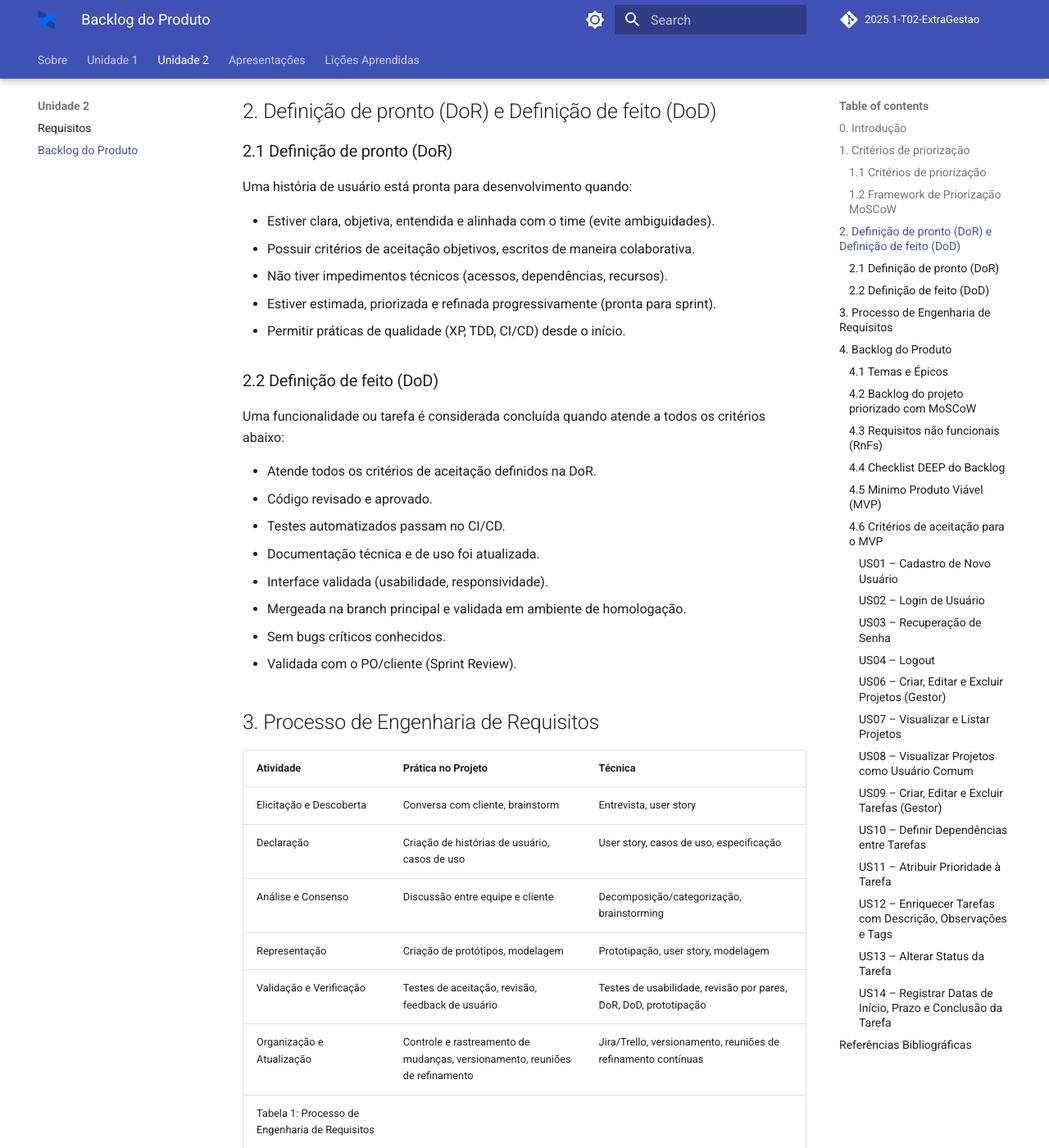
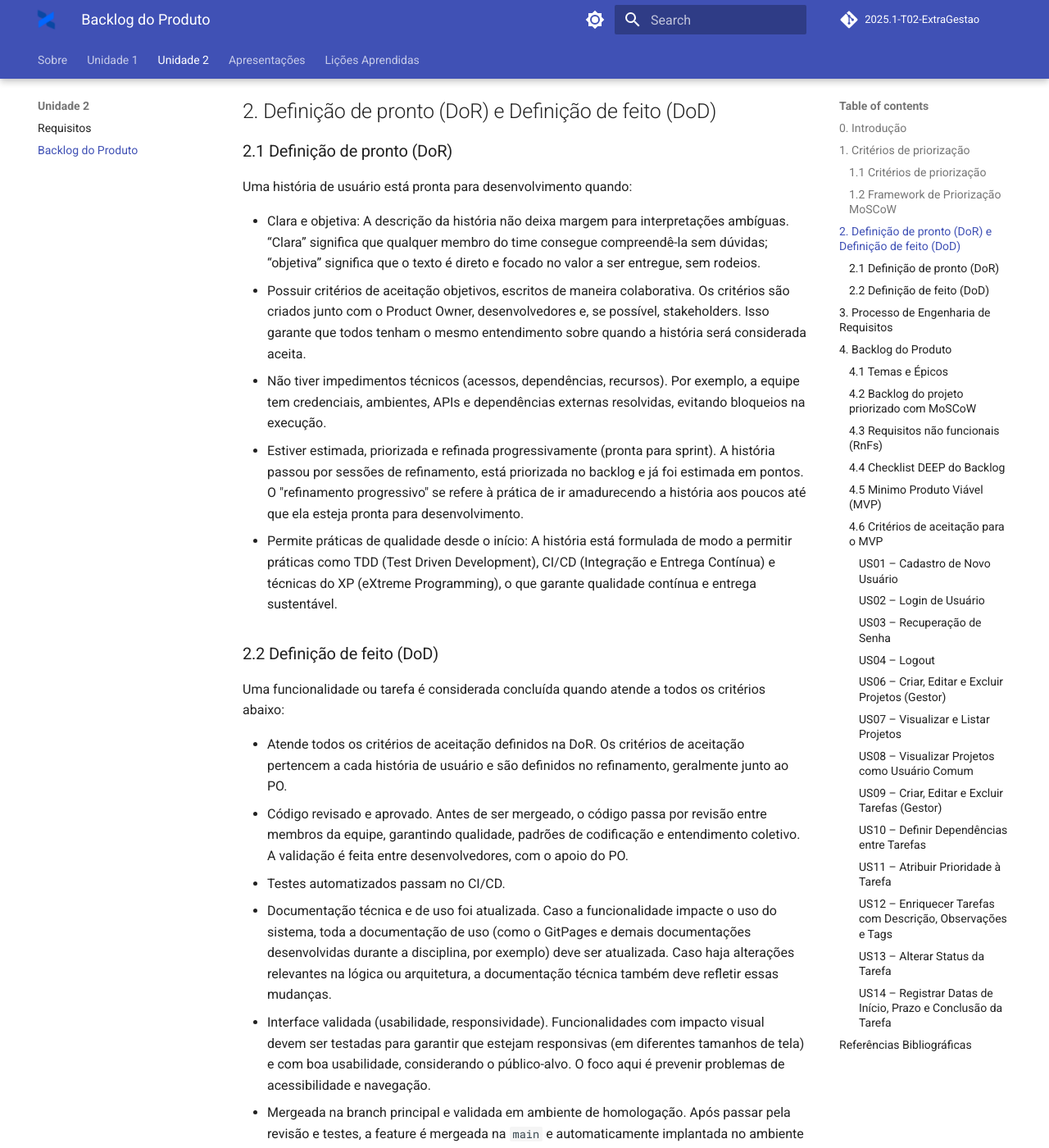
Before and after one commit to mdsreq-fga-unb/2025.1-T02-ExtraGestao, an MkDocs documentation site: the page built from docs/docs/vpp/backlog-do-produto.md, in a window 1280 px wide and 1400 px high, scrolled down 1031 px. Shown: the whole window at 82% size. Built offline with MkDocs 1.6.1 and Material for MkDocs 9.7.7, drawn with Linux system fonts in a browser that asks for light colours; comment, search, counter and statistics services are not loaded; some of the changed text lies outside the part shown.

Commit message:
Refatora seção DoR e DoD com explicações detalhadas conforme feedback

```diff
--- a/docs/docs/vpp/backlog-do-produto.md
+++ b/docs/docs/vpp/backlog-do-produto.md
@@ -25,23 +25,28 @@
 ### 2.1 Definição de pronto (DoR)
 Uma história de usuário está pronta para desenvolvimento quando:
 
-* Estiver clara, objetiva, entendida e alinhada com o time (evite ambiguidades).
-* Possuir critérios de aceitação objetivos, escritos de maneira colaborativa.
-* Não tiver impedimentos técnicos (acessos, dependências, recursos).
-* Estiver estimada, priorizada e refinada progressivamente (pronta para sprint).
-* Permitir práticas de qualidade (XP, TDD, CI/CD) desde o início.
+* Clara e objetiva: A descrição da história não deixa margem para interpretações ambíguas. “Clara” significa que qualquer membro do time consegue compreendê-la sem dúvidas; “objetiva” significa que o texto é direto e focado no valor a ser entregue, sem rodeios.
+* Possuir critérios de aceitação objetivos, escritos de maneira colaborativa.  Os critérios são criados junto com o Product Owner, desenvolvedores e, se possível, stakeholders. Isso garante que todos tenham o mesmo entendimento sobre quando a história será considerada aceita.
+* Não tiver impedimentos técnicos (acessos, dependências, recursos).  Por exemplo, a equipe tem credenciais, ambientes, APIs e dependências externas resolvidas, evitando bloqueios na execução.
+* Estiver estimada, priorizada e refinada progressivamente (pronta para sprint).  A história passou por sessões de refinamento, está priorizada no backlog e já foi estimada em pontos. O "refinamento progressivo" se refere à prática de ir amadurecendo a história aos poucos até que ela esteja pronta para desenvolvimento.
+* Permite práticas de qualidade desde o início: A história está formulada de modo a permitir práticas como TDD (Test Driven Development), CI/CD (Integração e Entrega Contínua) e técnicas do XP (eXtreme Programming), o que garante qualidade contínua e entrega sustentável.
 
 ### 2.2 Definição de feito (DoD)
 Uma funcionalidade ou tarefa é considerada concluída quando atende a todos os critérios abaixo:
 
 * Atende todos os critérios de aceitação definidos na DoR.
+  Os critérios de aceitação pertencem a cada história de usuário e são definidos no refinamento, geralmente junto ao PO.
 * Código revisado e aprovado.
+ Antes de ser mergeado, o código passa por revisão entre membros da equipe, garantindo qualidade, padrões de codificação e entendimento coletivo. A validação é feita entre desenvolvedores, com o apoio do PO.
 * Testes automatizados passam no CI/CD.
 * Documentação técnica e de uso foi atualizada.
+  Caso a funcionalidade impacte o uso do sistema, toda a documentação de uso (como o GitPages e demais documentações desenvolvidas durante a disciplina, por exemplo) deve ser atualizada. Caso haja alterações relevantes na lógica ou arquitetura, a documentação técnica também deve refletir essas mudanças.
 * Interface validada (usabilidade, responsividade).
+Funcionalidades com impacto visual devem ser testadas para garantir que estejam responsivas (em diferentes tamanhos de tela) e com boa usabilidade, considerando o público-alvo. O foco aqui é prevenir problemas de acessibilidade e navegação.
 * Mergeada na branch principal e validada em ambiente de homologação.
+Após passar pela revisão e testes, a feature é mergeada na `main` e automaticamente implantada no ambiente de homologação via CI/CD, onde pode ser validada pelo PO antes do release.
 * Sem bugs críticos conhecidos.
-* Validada com o PO/cliente (Sprint Review).
+ Bugs críticos são falhas que impedem o uso da funcionalidade ou causam efeitos colaterais graves em outras áreas do sistema. A funcionalidade não pode ser considerada feita enquanto esses bugs estiverem presentes.
 
 ## 3. Processo de Engenharia de Requisitos
 | Atividade | Prática no Projeto| Técnica |
```
